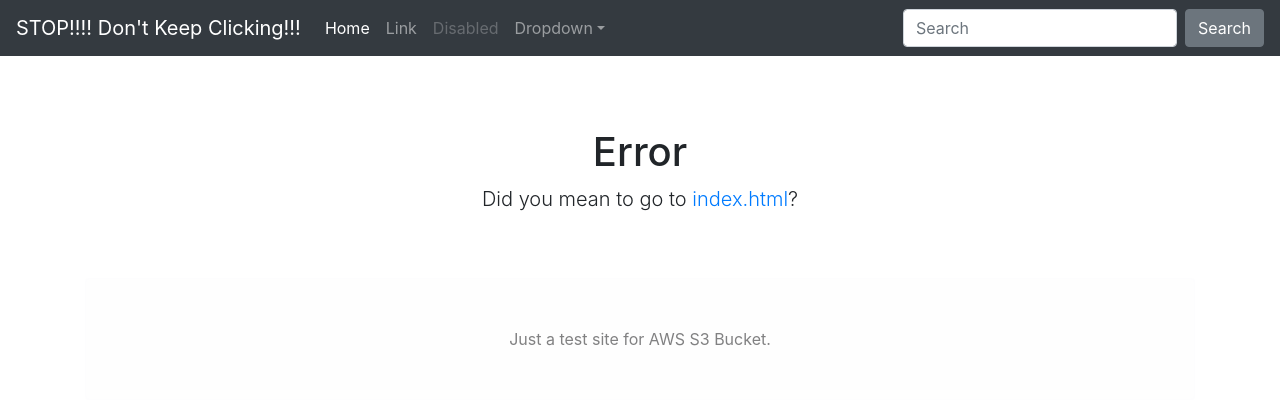
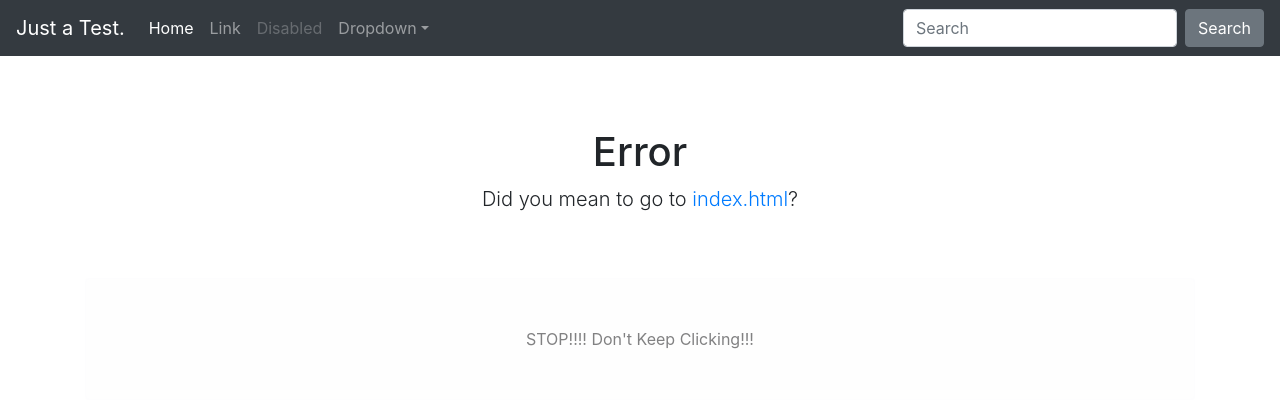
Before and after one commit to Avish779/aws-s3-static-website, a plain HTML site: page index.html in a window 1280 px wide. Drawn offline with nearby package versions, Linux system fonts and the light colour scheme.

Commit message:
Update index.html

```diff
--- a/index.html
+++ b/index.html
@@ -4,7 +4,7 @@
 <head>
   <meta charset="utf-8">
   <meta name="viewport" content="width=device-width, initial-scale=1, shrink-to-fit=no">
-  <title>Welcome You Have Entered My Static Website Which is been Created Using Amazon S3</title>
+  <title>My Static Website Created Using Amazon S3</title>
 
   <link rel="stylesheet" href="https://stackpath.bootstrapcdn.com/bootstrap/4.3.1/css/bootstrap.min.css"
     integrity="sha384-ggOyR0iXCbMQv3Xipma34MD+dH/1fQ784/j6cY/iJTQUOhcWr7x9JvoRxT2MZw1T" crossorigin="anonymous">
@@ -39,7 +39,7 @@
 
 <body>
   <nav class="navbar navbar-expand-md navbar-dark bg-dark fixed-top">
-    <a class="navbar-brand" href="#">STOP!!!! Don't Keep Clicking!!!</a>
+    <a class="navbar-brand" href="#">Just a Test.</a>
     <button class="navbar-toggler" type="button" data-toggle="collapse" data-target="#navbarsExampleDefault"
       aria-controls="navbarsExampleDefault" aria-expanded="false" aria-label="Toggle navigation">
       <span class="navbar-toggler-icon"></span>
@@ -82,7 +82,7 @@
     </div>
 
     <div class="starter-template alert alert-light" role="alert">
-      Just a test site for AWS S3 Bucket.
+      STOP!!!! Don't Keep Clicking!!!
     </div>
 
   </main><!-- /.container -->
```
